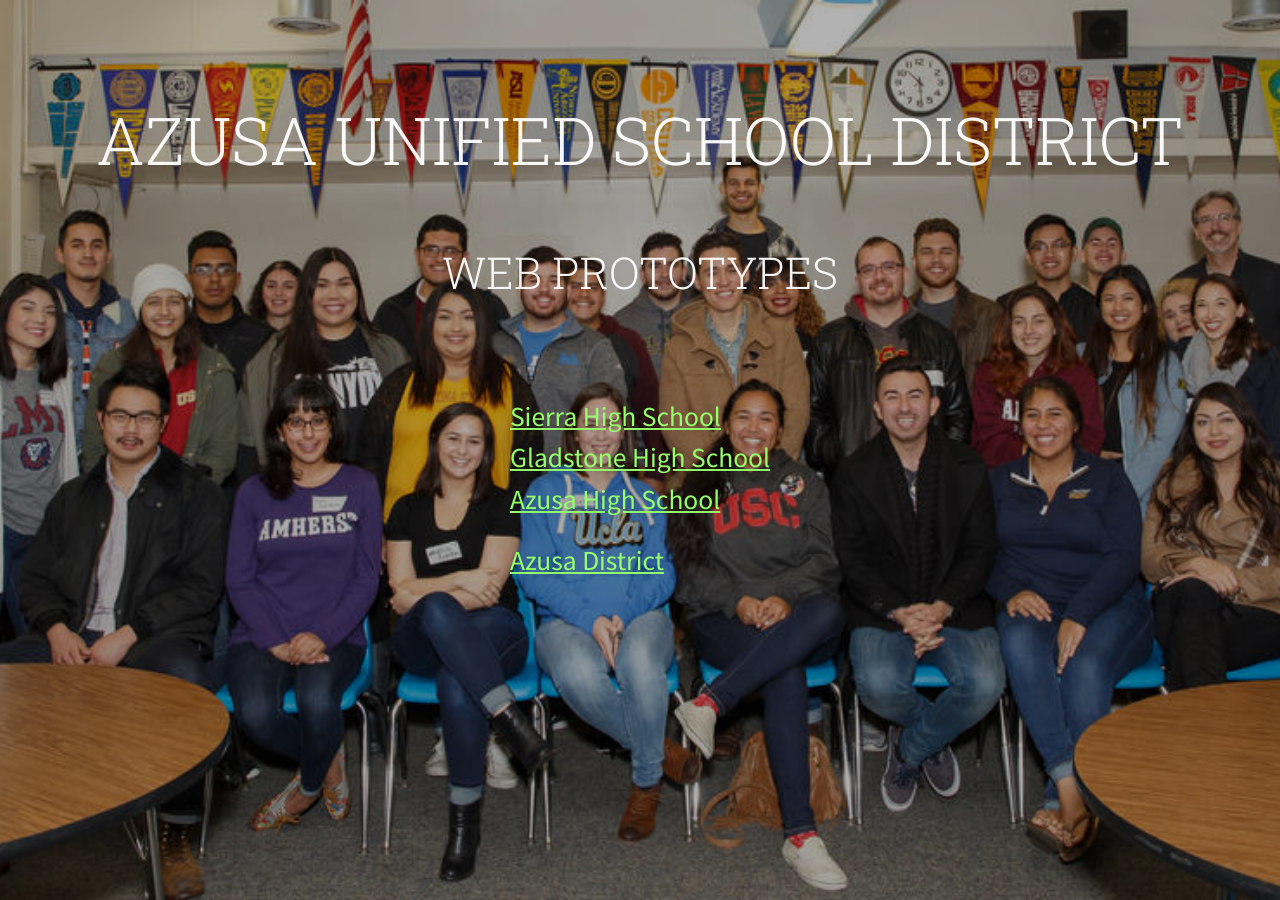
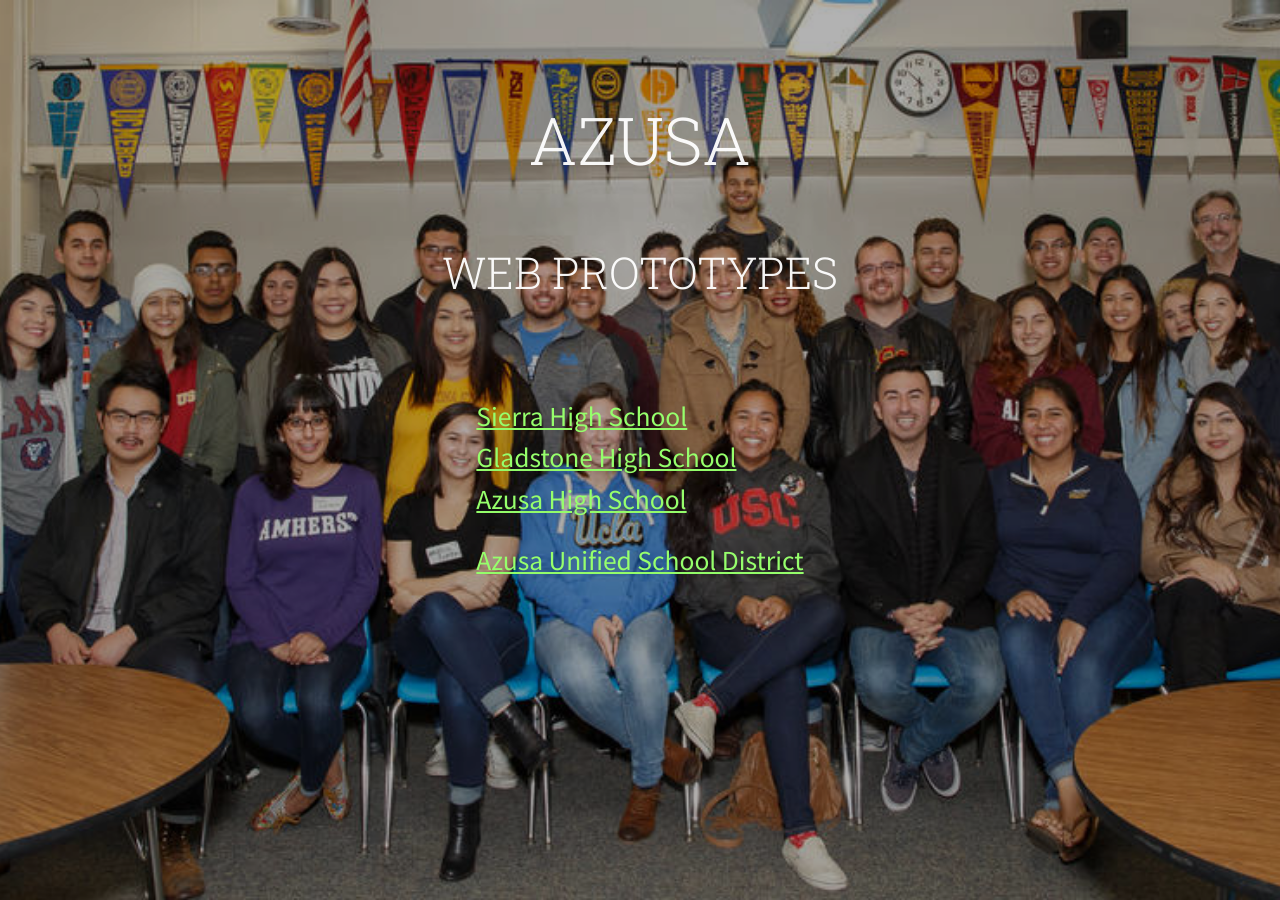
Before and after one commit to Crazeformarvel/azusa-project, a Jekyll site: the page index.html, which Jekyll copies as it is, in a window 1280 px wide. Built offline with Jekyll 4.4.1, drawn with Linux system fonts in a browser that asks for light colours; part of the change alters nothing that is shown.

Commit message:
Tweak index

```diff
--- a/index.html
+++ b/index.html
@@ -18,7 +18,7 @@
 <body class="pattern index">
 
 <header>
-        <h1>Azusa Unified School District</h1>
+        <h1>Azusa</h1>
 
         <h2>Web Prototypes</h2>
         </header>
@@ -33,7 +33,7 @@
           </ul>
 
           <ul>
-            <li><a href="/district">Azusa District</a></li>
+            <li><a href="/district">Azusa Unified School District</a></li>
           </ul>
 
         </section>
```
